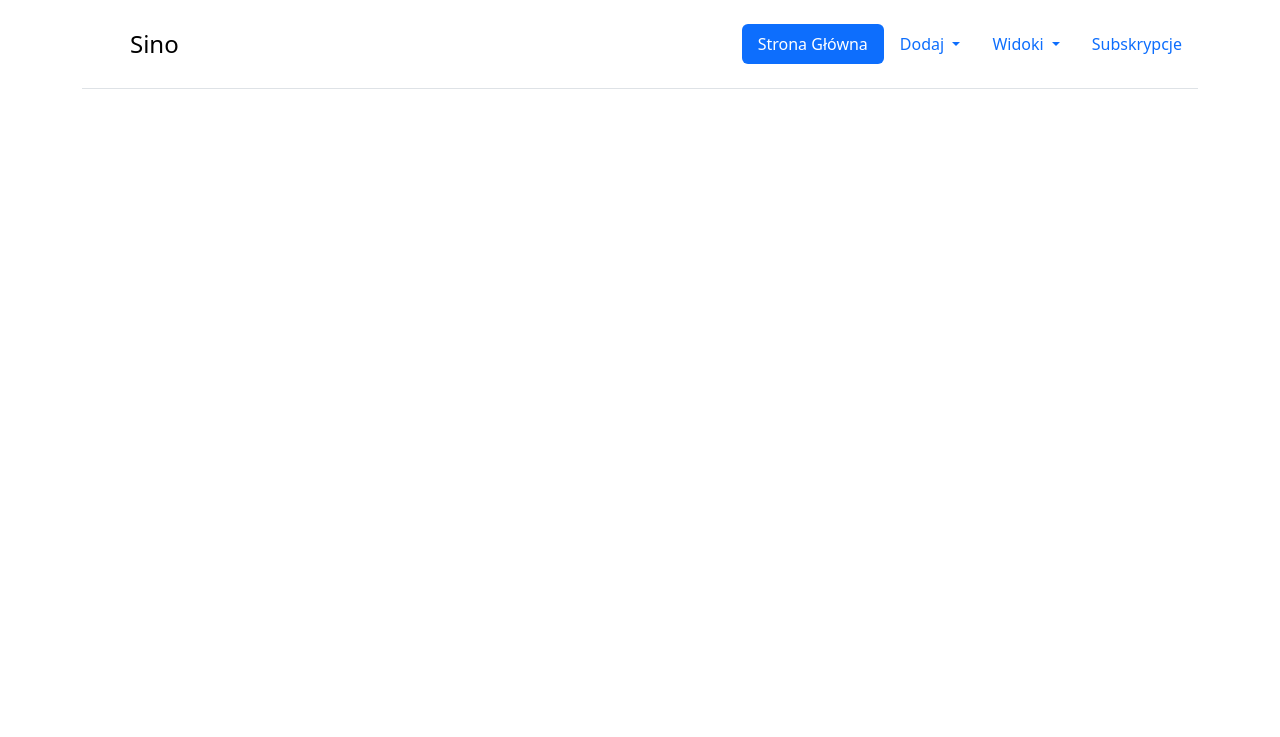
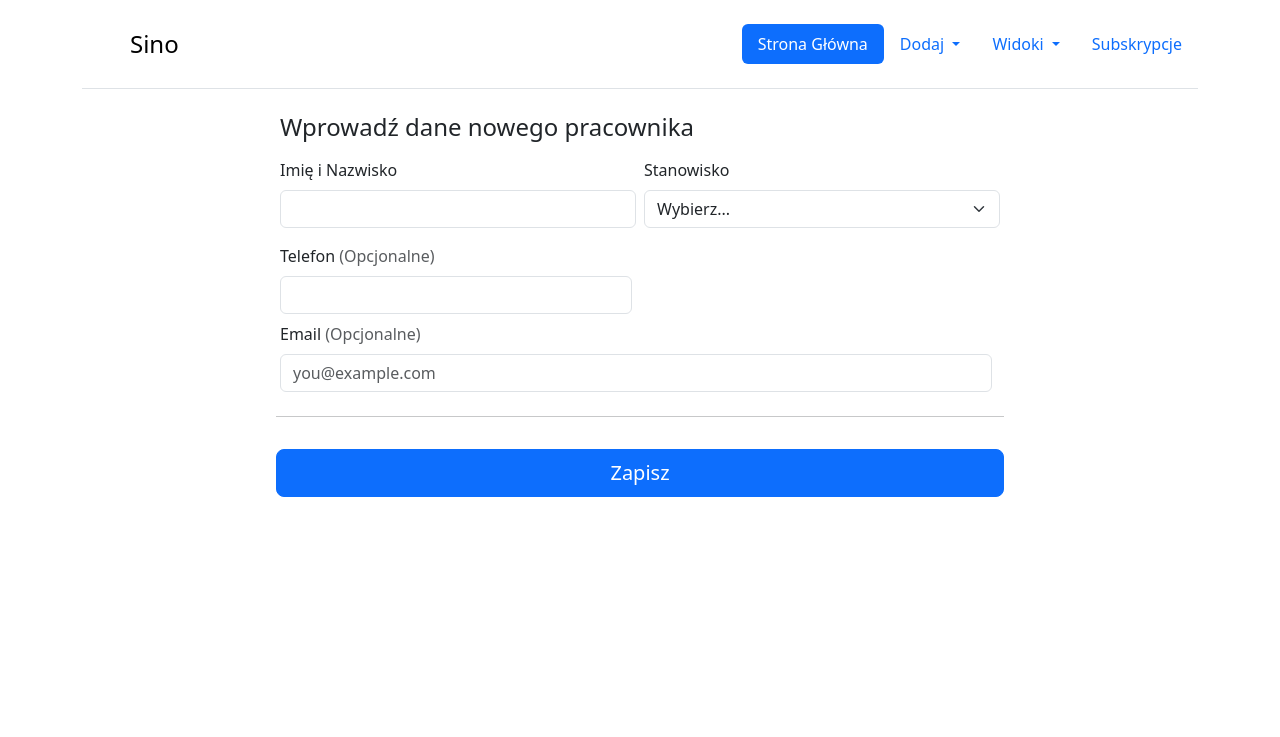
Before and after one commit to BartAdamPOZ/CMS_Sino, a PHP site: page /new-employee.php in a window 1280 px wide. Shown: the top 737 px of the page. Run offline with PHP 8.4, Linux system fonts and the light colour scheme.

Commit message:
Created form for adding new Employee.

```diff
--- a/new-employee.php
+++ b/new-employee.php
@@ -8,4 +8,58 @@ require 'includes/header.php';
 
 ?>
 
+<div class="container col-md-7 col-lg-8">
+
+        <h4 class="mb-3">Wprowadź dane nowego pracownika</h4>
+
+        <form class="needs-validation" novalidate="">
+
+          <div class="row g-2">
+            <div class="col-sm-6">
+              <label for="firstName" class="form-label">Imię i Nazwisko</label>
+              <input type="text" class="form-control" id="firstName" placeholder="" value="" required="">
+              <div class="invalid-feedback">
+                To pole jest wymagane.
+              </div>
+            </div>
+
+            <div class="col-md-6">
+              <label for="state" class="form-label">Stanowisko</label>
+              <select class="form-select" id="state" required="">
+                <option value="">Wybierz...</option>
+                <option>Team Leader</option>
+                <option>Senior Customer Success Specialist</option>
+                <option>Customer Success Specialist</option>
+              </select>
+              <div class="invalid-feedback">
+                Please provide a valid state.
+              </div>
+            </div>
+
+            <div class="row g-2">
+            <div class="col-sm-6">
+              <label for="phone" class="form-label">Telefon <span class="text-body-secondary">(Opcjonalne)</span></label>
+              <input type="tel" class="form-control" id="firstName" placeholder="" value="" required="">
+              <div class="invalid-feedback">
+                To pole jest wymagane.
+              </div>
+            </div>
+
+            <div class="col-12">
+              <label for="email" class="form-label">Email <span class="text-body-secondary">(Opcjonalne)</span></label>
+              <input type="email" class="form-control" id="email" placeholder="you@example.com">
+              <div class="invalid-feedback">
+                Wprowadź poprawny adres email.
+              </div>
+            </div>
+          </div>
+
+          <hr class="my-4">
+
+          <button class="w-100 btn btn-primary btn-lg" type="submit" method="post">Zapisz</button>
+        </form>
+      </div>
+
+
+
 <?php require 'includes/footer.php' ?>
```
